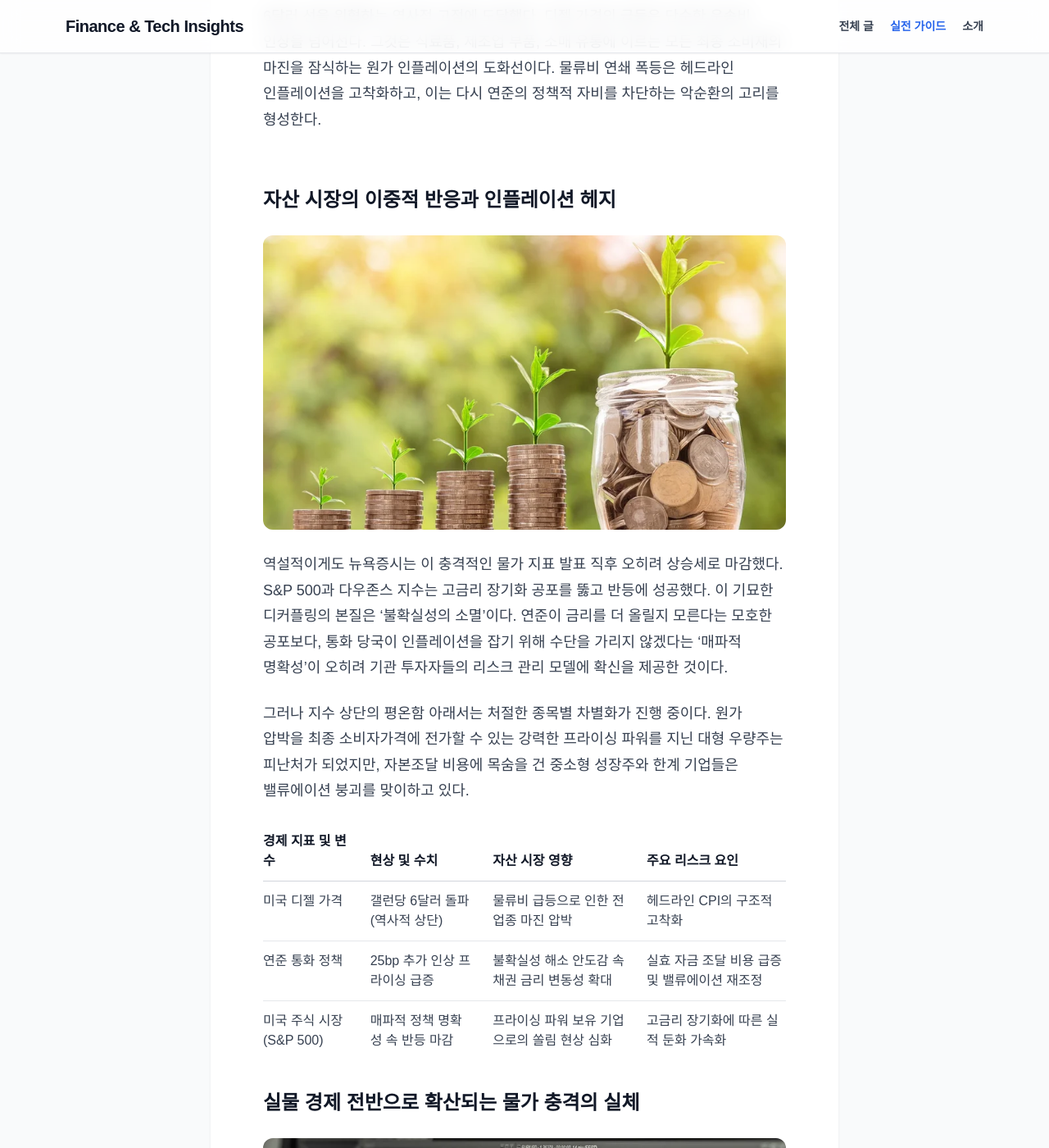
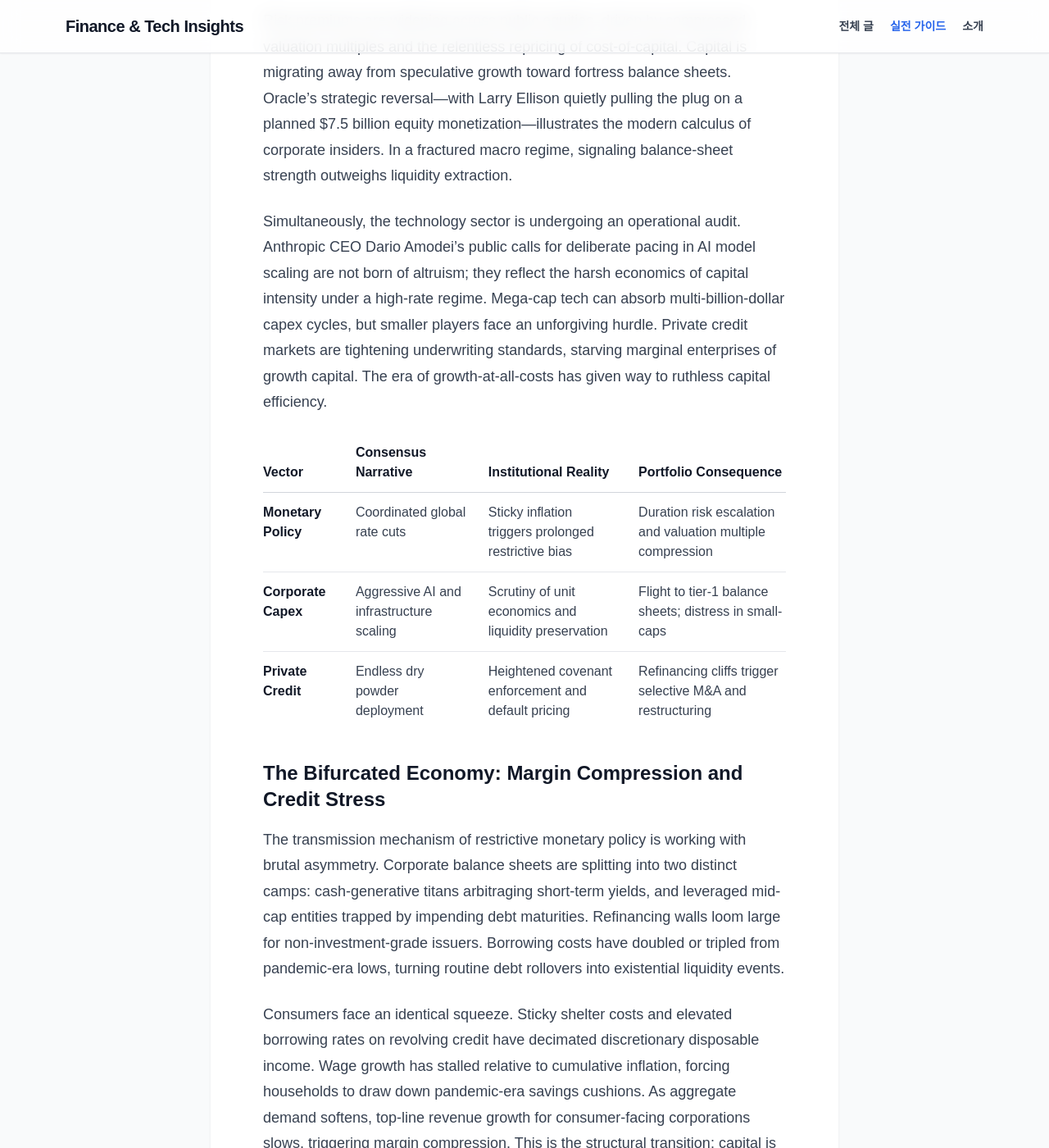
Before and after one commit to somsoo/economy-blog, a Jekyll site: the page built from _posts/2026-09-12-federal-reserve-interest-rate-hikes.md, in a window 1280 px wide and 1400 px high, scrolled down 1462 px. Shown: the whole window at 82% size. Built offline with Jekyll 4.4.1, drawn with Linux system fonts in a browser that asks for light colours; nearby versions of some CDN libraries; some web fonts are replaced; some of the changed text lies outside the part shown.

Commit message:
Auto-generate new post via Gemini API

```diff
--- a/_posts/2026-09-12-federal-reserve-interest-rate-hikes.md
+++ b/_posts/2026-09-12-federal-reserve-interest-rate-hikes.md
@@ -1,58 +1,49 @@
 ---
 layout: post
-title: "Federal Reserve Interest Rate Hikes Strategic Analysis Headline"
+title: "The Re-Pricing of Risk: Fed Policy Traps and Corporate Liquidity Arbitrage"
 date: 2026-09-12
-image: assets/images/thumb_1789187782.webp
-description: "Comprehensive institutional market analysis of Federal Reserve Interest Rate Hikes."
+image: assets/images/thumb_1789241700.webp
+description: "An institutional analysis of Federal Reserve rate pressures, corporate liquidity bifurcation, and portfolio positioning for high-friction markets."
 ---
 
-## 연방준비제도 금리 인상 압박과 거시경제적 배경
+## The Re-Pricing of Risk: Fed Policy Traps and Corporate Liquidity Arbitrage
+
+The Federal Reserve faces a structural trap. Recent Consumer Price Index prints refuse to yield, exposing an entrenched core inflation rate that shatters consensus easing narratives. Geopolitical friction in the Middle East has compressed energy supply chains, leaving terminal rate projections obsolete. Kevin Warsh and the broader policymaking apparatus confront a shrinking margin for error: pivot back toward aggressive tightening, or watch inflation expectations unanchor entirely.
+
+The institutional reality is unforgiving. High borrowing costs are no longer a temporary cyclical headwind; they are the baseline operating environment. Every basis point of sticky inflation forces a recalibration of duration risk across global fixed-income desks. Asset pricing models built on the assumption of a coordinated global monetary pivot are being systematically dismantled. Markets are no longer pricing a soft landing. They are pricing a liquidity squeeze where corporate balance sheets with high refinancing cliffs absorb the full brunt of restrictive policy.
+
+## Corporate Balance Sheet Armor: Arbitrage vs. Capitulation
+
+Risk premiums are widening across public equities, driven by compressed valuation multiples and the relentless repricing of cost-of-capital. Capital is migrating away from speculative growth toward fortress balance sheets. Oracle’s strategic reversal—with Larry Ellison quietly pulling the plug on a planned $7.5 billion equity monetization—illustrates the modern calculus of corporate insiders. In a fractured macro regime, signaling balance-sheet strength outweighs liquidity extraction.
+
+Simultaneously, the technology sector is undergoing an operational audit. Anthropic CEO Dario Amodei’s public calls for deliberate pacing in AI model scaling are not born of altruism; they reflect the harsh economics of capital intensity under a high-rate regime. Mega-cap tech can absorb multi-billion-dollar capex cycles, but smaller players face an unforgiving hurdle. Private credit markets are tightening underwriting standards, starving marginal enterprises of growth capital. The era of growth-at-all-costs has given way to ruthless capital efficiency.
+
+| Vector | Consensus Narrative | Institutional Reality | Portfolio Consequence |
+| :--- | :--- | :--- | :--- |
+| **Monetary Policy** | Coordinated global rate cuts | Sticky inflation triggers prolonged restrictive bias | Duration risk escalation and valuation multiple compression |
+| **Corporate Capex** | Aggressive AI and infrastructure scaling | Scrutiny of unit economics and liquidity preservation | Flight to tier-1 balance sheets; distress in small-caps |
+| **Private Credit** | Endless dry powder deployment | Heightened covenant enforcement and default pricing | Refinancing cliffs trigger selective M&A and restructuring |
+
+## The Bifurcated Economy: Margin Compression and Credit Stress
+
+The transmission mechanism of restrictive monetary policy is working with brutal asymmetry. Corporate balance sheets are splitting into two distinct camps: cash-generative titans arbitraging short-term yields, and leveraged mid-cap entities trapped by impending debt maturities. Refinancing walls loom large for non-investment-grade issuers. Borrowing costs have doubled or tripled from pandemic-era lows, turning routine debt rollovers into existential liquidity events.
+
+Consumers face an identical squeeze. Sticky shelter costs and elevated borrowing rates on revolving credit have decimated discretionary disposable income. Wage growth has stalled relative to cumulative inflation, forcing households to draw down pandemic-era savings cushions. As aggregate demand softens, top-line revenue growth for consumer-facing corporations slows, triggering margin compression. This is the structural transition: capital is no longer free, forcing a Darwinian sorting of economic actors based strictly on net cash flow generation.
+
+## Institutional Portfolio Mandates for a High-Friction Regime
 
 
-![Federal Reserve Interest Rate Hikes Strategic Market Analysis 1]({{ '/' | append: 'assets/images/vibe_1789187780_0.webp' | relative_url }})
+![Federal Reserve Interest Rate Hikes Strategic Market Analysis 4]({{ '/' | append: 'assets/images/vibe_1789241699_3.webp' | relative_url }})
 
 
-워싱턴과 월스트리트의 컨센서스는 깨졌다. 연방준비제도(Fed)의 '피벗(정책 전환)' 시나리오는 파괴되었고, 시장은 수년 만의 추가 금리 인상이라는 불편한 현실과 직면했다. 소비자물가지수(CPI)는 점진적 둔화라는 연준의 시나리오를 비웃듯 견조한 상방 경직성을 증명했다. 시장이 기대했던 금리 인하 타이밍은 소멸했고, 이제 연방기금금리 선물 시장은 25베이시스포인트(bp) 추가 인상 프라이싱을 가파르게 반영하고 있다.
+Navigating a regime defined by persistent inflation and restrictive monetary policy requires a complete overhaul of portfolio construction. Institutional capital must pivot toward defensive agility.
 
-이 거시적 압박의 진원지는 공급망 깊숙한 곳에 박힌 비용 구조의 균열이다. 중동발 지정학적 리스크가 오프라인 물류 대동맥을 타격하면서, 미국 내 디젤 가격은 갤런당 6달러 선을 위협하는 역사적 고점에 도달했다. 디젤 가격의 급등은 단순한 운송비 인상을 넘어선다. 그것은 식료품, 제조업 부품, 소매 유통에 이르는 모든 최종 소비재의 마진을 잠식하는 원가 인플레이션의 도화선이다. 물류비 연쇄 폭등은 헤드라인 인플레이션을 고착화하고, 이는 다시 연준의 정책적 자비를 차단하는 악순환의 고리를 형성한다.
-
-## 자산 시장의 이중적 반응과 인플레이션 헤지
-
-
-![Federal Reserve Interest Rate Hikes Strategic Market Analysis 2]({{ '/' | append: 'assets/images/vibe_1789187780_1.webp' | relative_url }})
-
-
-역설적이게도 뉴욕증시는 이 충격적인 물가 지표 발표 직후 오히려 상승세로 마감했다. S&P 500과 다우존스 지수는 고금리 장기화 공포를 뚫고 반등에 성공했다. 이 기묘한 디커플링의 본질은 '불확실성의 소멸'이다. 연준이 금리를 더 올릴지 모른다는 모호한 공포보다, 통화 당국이 인플레이션을 잡기 위해 수단을 가리지 않겠다는 '매파적 명확성'이 오히려 기관 투자자들의 리스크 관리 모델에 확신을 제공한 것이다.
-
-그러나 지수 상단의 평온함 아래서는 처절한 종목별 차별화가 진행 중이다. 원가 압박을 최종 소비자가격에 전가할 수 있는 강력한 프라이싱 파워를 지닌 대형 우량주는 피난처가 되었지만, 자본조달 비용에 목숨을 건 중소형 성장주와 한계 기업들은 밸류에이션 붕괴를 맞이하고 있다.
-
-| 경제 지표 및 변수 | 현상 및 수치 | 자산 시장 영향 | 주요 리스크 요인 |
-| :--- | :--- | :--- | :--- |
-| 미국 디젤 가격 | 갤런당 6달러 돌파 (역사적 상단) | 물류비 급등으로 인한 전 업종 마진 압박 | 헤드라인 CPI의 구조적 고착화 |
-| 연준 통화 정책 | 25bp 추가 인상 프라이싱 급증 | 불확실성 해소 안도감 속 채권 금리 변동성 확대 | 실효 자금 조달 비용 급증 및 밸류에이션 재조정 |
-| 미국 주식 시장 (S&P 500) | 매파적 정책 명확성 속 반등 마감 | 프라이싱 파워 보유 기업으로의 쏠림 현상 심화 | 고금리 장기화에 따른 실적 둔화 가속화 |
-
-## 실물 경제 전반으로 확산되는 물가 충격의 실체
-
-
-![Federal Reserve Interest Rate Hikes Strategic Market Analysis 3]({{ '/' | append: 'assets/images/vibe_1789187780_2.webp' | relative_url }})
-
-
-월가가 정책의 '명확성'에 안도하는 사이, 메인스트리트의 실물 경제는 자금 경색의 압박에 신음하고 있다. 에너지 가격의 수직 상승은 가계의 가처분 소득을 직접 타격하며 재량적 소비의 급격한 위축을 강제한다. 제조업체들은 마진 방어와 물량 유지 사이에서 진퇴양난에 빠졌다.
-
-여기에 연준의 추가 금리 인상이 현실화되면 주택담보대출 금리와 기업 대출 금리는 감내할 수 없는 임계점을 넘어서게 된다. 이는 인플레이션을 통제하겠다는 통화 당국의 명분 뒤에서, 가계 부채 부실화와 신용 경색이라는 시한폭탄을 키우는 결과로 이어진다. 스태그플레이션의 공포는 더 이상 이론적 가설이 아니라 자본 시장이 직면한 실존적 위협이다.
-
-## 연준 금리 인상 국면을 대비하는 실전 행동 요령
-
-
-![Federal Reserve Interest Rate Hikes Strategic Market Analysis 4]({{ '/' | append: 'assets/images/vibe_1789187781_3.webp' | relative_url }})
-
-
-이러한 거시경제적 변곡점에서는 직관이나 막연한 낙관론이 계좌를 파괴한다. 기관 자금의 자산 배분 전략을 벤치마크 삼아, 개인 투기적 대응을 배제하고 철저한 리스크 관리 체제로 포트폴리오를 재편해야 한다.
-
-- 고금리 장기화와 유동성 축소 국면에 대응하기 위해 보유 중인 변동금리 부채의 익스포저를 전면 재점검하고, 이자 비용의 변동성을 제한하기 위한 고정금리 대출 전환 또는 선제적 부채 축소를 단행한다.
-- 극단적인 시장 변동성과 크레딧 리스크에 대비해 단기 국채 및 고금리 머니마켓펀드(MMF)를 통한 현금성 자산 비중을 탄력적으로 유지하며, 인플레이션 헤지 능력이 입증된 실물 연계 자산과 마진 방어력이 검증된 배당 성장주로 자산을 압축 배치한다.
-- 필수 소비재 중심의 자본 지출 효율화를 철저히 집행하고, 연준의 통화 정책 스탠스와 원자재 및 물류 가격 지표의 변동성을 실시간으로 추적하여 시장의 구조적 변화에 기민하게 대응할 수 있는 동적 대응 체계를 구축한다.
+1. Execute Refinancing Audits and Liability Management
+   - Isolate upcoming debt maturities within the next 24 months. Term out variable-rate liabilities where possible or deploy excess cash to retire high-cost short-term paper before credit spreads widen further.
+2. Deploy Dry Powder into Short-Duration Yield and Real Assets
+   - Maintain elevated allocations to ultra-short-term Treasuries to capture risk-free yield while preserving liquidity. Supplement this with infrastructure and hard assets possessing pricing power to hedge against structural inflation spikes.
+3. Enforce Strict Free Cash Flow Hurdle Rates
+   - For corporate operators and allocators alike, immediately halt speculative capital expenditures lacking clear, near-term payback periods. Prioritize operational resilience and margin defense over top-line expansion.
 <div style="margin: 35px 0; padding: 16px 20px; border-left: 4px solid #3b82f6; background-color: #f8fafc; font-size: 13px; color: #475569; line-height: 1.6;">
     <strong>Data Integrity & Attribution:</strong> This analytical report is curated from public central bank announcements, institutional market disclosures, and verified news feeds. Factual figures and metrics are validated via automated factual consistency checks.
 </div>
```
Also changed, not shown: assets/images/thumb_1789241700.webp (added), assets/images/vibe_1789241699_3.webp (added).
